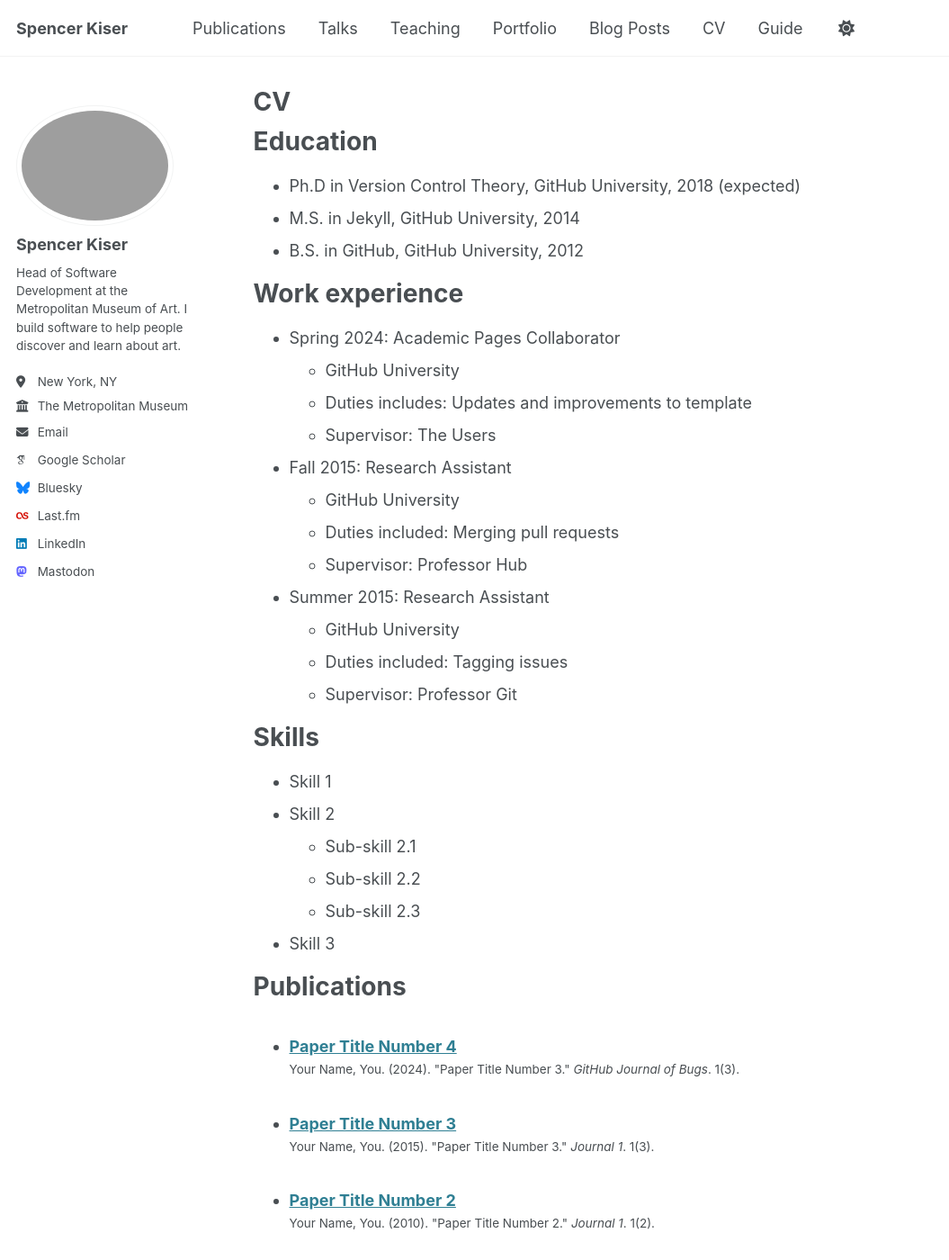
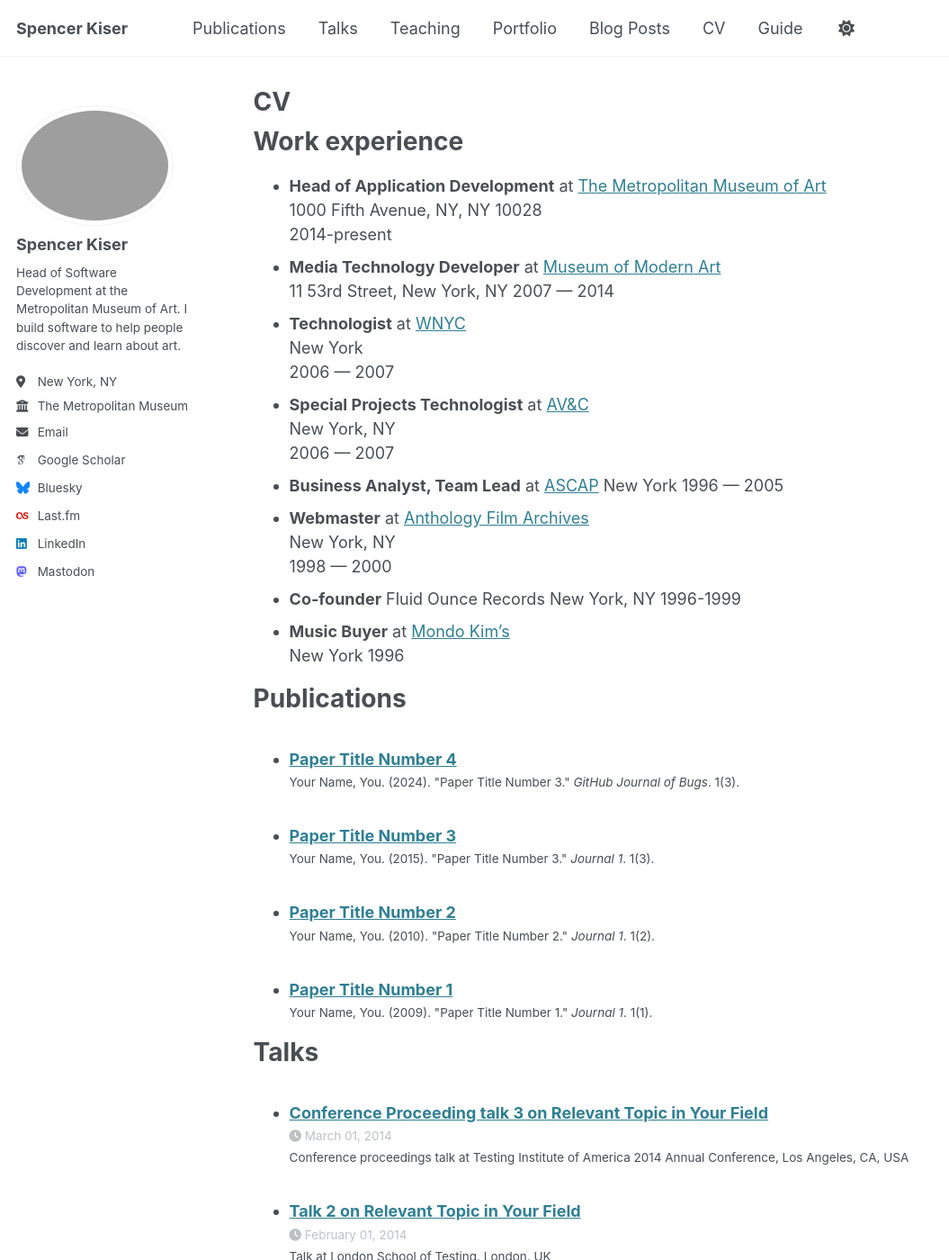
Before and after one commit to spencerk/spencerk.github.io, a Jekyll site: the page built from _pages/cv.md, in a window 1280 px wide and 1400 px high. Shown: the whole window at 90% size, without its empty margins (0-1055 px from the left). Built offline with Jekyll 4.4.1, drawn with Linux system fonts in a browser that asks for light colours; some web fonts are replaced; some of the changed text lies outside the part shown.

Commit message:
wip updates to cv

```diff
--- a/_pages/cv.md
+++ b/_pages/cv.md
@@ -9,37 +9,32 @@
 
 {% include base_path %}
 
-Education
-======
-* Ph.D in Version Control Theory, GitHub University, 2018 (expected)
-* M.S. in Jekyll, GitHub University, 2014
-* B.S. in GitHub, GitHub University, 2012
-
 Work experience
-======
-* Spring 2024: Academic Pages Collaborator
-  * GitHub University
-  * Duties includes: Updates and improvements to template
-  * Supervisor: The Users
-
-* Fall 2015: Research Assistant
-  * GitHub University
-  * Duties included: Merging pull requests
-  * Supervisor: Professor Hub
-
-* Summer 2015: Research Assistant
-  * GitHub University
-  * Duties included: Tagging issues
-  * Supervisor: Professor Git
-
-Skills
-======
-* Skill 1
-* Skill 2
-  * Sub-skill 2.1
-  * Sub-skill 2.2
-  * Sub-skill 2.3
-* Skill 3
+===
+* **Head of Application Development** at [The Metropolitan Museum of Art](https://www.metmuseum.org/)
+  1000 Fifth Avenue, NY, NY 10028
+  2014-present
+* **Media Technology Developer** at [Museum of Modern Art](https://www.moma.org/)
+  11 53rd Street, New York, NY
+  2007 — 2014
+* **Technologist** at [WNYC](https://www.wnyc.org/)
+  New York
+  2006 — 2007
+* **Special Projects Technologist** at [AV&C](https://www.av-controls.com/)
+  New York, NY
+  2006 — 2007
+* **Business Analyst, Team Lead** at [ASCAP](https://www.ascap.com/)
+  New York
+  1996 — 2005
+* **Webmaster** at [Anthology Film Archives](https://www.anthologyfilmarchives.org/)
+  New York, NY
+  1998 — 2000
+* **Co-founder** Fluid Ounce Records
+  New York, NY
+  1996-1999
+* **Music Buyer** at [Mondo Kim's](https://en.wikipedia.org/wiki/Kim%27s_Video_and_Music)
+  New York
+  1996
 
 Publications
 ======
@@ -59,6 +54,20 @@
     {% include archive-single-cv.html %}
   {% endfor %}</ul>
 
-Service and leadership
+Education
 ======
-* Currently signed in to 43 different slack teams
+* **Masters of Professional Studies (M.P.S.), Interactive Telecommunications Program**
+  New York University
+  2004 — 2006
+* **Audio Engineering Certificate**
+  The New School
+  2000
+* **Bachelors of Arts (B.A.), German Language and Literature**
+  Boston University
+  1992 — 1994
+* **Germanistik**
+  Universität Heidelberg
+  1993 - 1994
+
+Volunteering
+======
```
